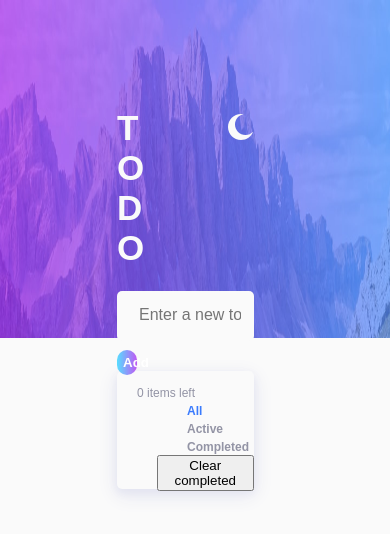
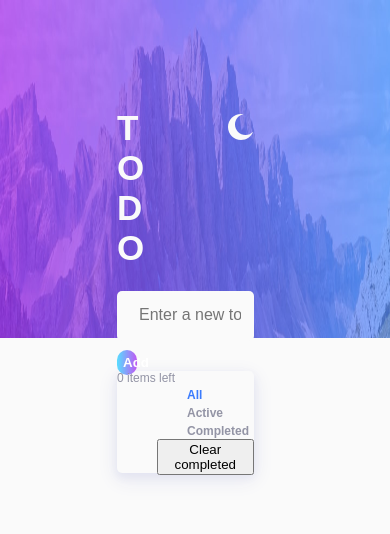
Before and after one commit to hervebutera/react-to-do-list-app, a React (Create React App) app: page / in a window 390 px wide. Shown: the top 534 px of the page. Built offline with nearby package versions, Linux system fonts and the light colour scheme; a web font is replaced by a local one.

Commit message:
chore: add classNames to fix styles for responsiveness

```diff
--- a/src/Components/BottomNavBar.js
+++ b/src/Components/BottomNavBar.js
@@ -21,10 +21,11 @@ const BottomNavBar = (props) => {
 
   return (
     <div className="bottomNav">
-      <span className="bottom-li items-count">
+      <div className="bottom-li items-count">
         {`${unCompletedToDosLength} items left`}
-      </span>
-      <ul>
+      </div>
+      <div className="li-clearBtn-wrapper">
+        <ul className="left">
           <li
             className={
               props.displayCategory === "all"
@@ -57,12 +58,13 @@ const BottomNavBar = (props) => {
           </li>
         </ul>
         <button
-        className="clear-btn"
+          className="right clear-btn"
           onClick={() => ToDoItemsCtx.clearCompletedToDos()}
         >
           Clear completed
         </button>
       </div>
+    </div>
   );
 };
 
--- a/src/Components/ToDoItem.js
+++ b/src/Components/ToDoItem.js
@@ -53,8 +53,11 @@ const ToDoItem = (props) => {
           }
         />
       </div>
+      <div className="todoTitle-crossIcon-wrapper">
         <h3
-        className={isCompleted ? "todoTitle todoTitle-completed" : "todoTitle"}
+          className={
+            isCompleted ? "todoTitle todoTitle-completed" : "todoTitle"
+          }
         >
           {props.title}
         </h3>
@@ -65,6 +68,7 @@ const ToDoItem = (props) => {
         >
           <CrossIcon className="cross-icon" />
         </div>
+      </div>
     </li>
   );
 };
--- a/src/Components/ToDoList.js
+++ b/src/Components/ToDoList.js
@@ -49,7 +49,7 @@ const ToDoList = () => {
 
   return (
     <div className="ToDoList">
-      <ul>
+      <ul className="ToDoLi-elements">
         {displayedTodos.map((toDo) => {
           return (
             <ToDoItem
```
Lines whose indentation alone changed are shown as unchanged.
